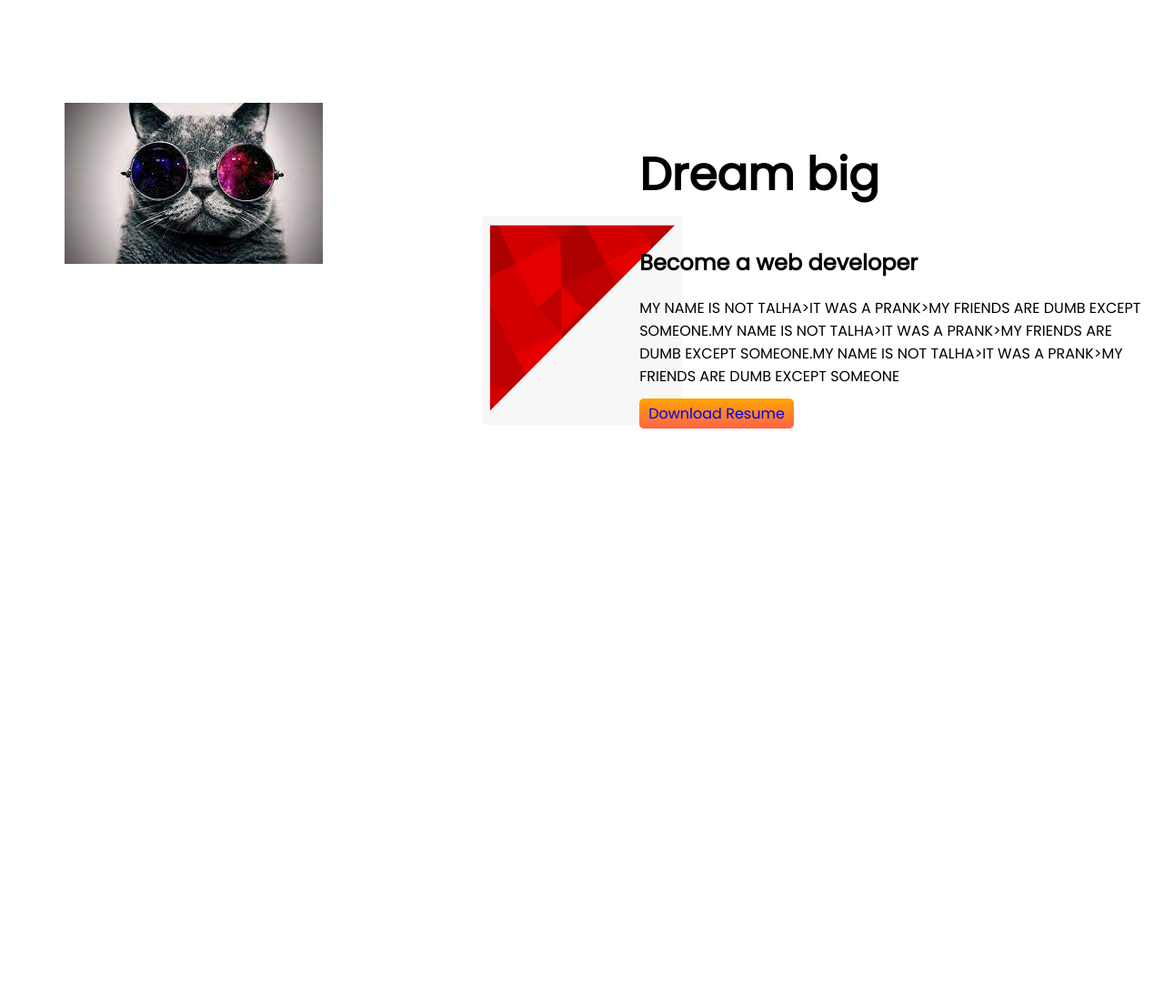
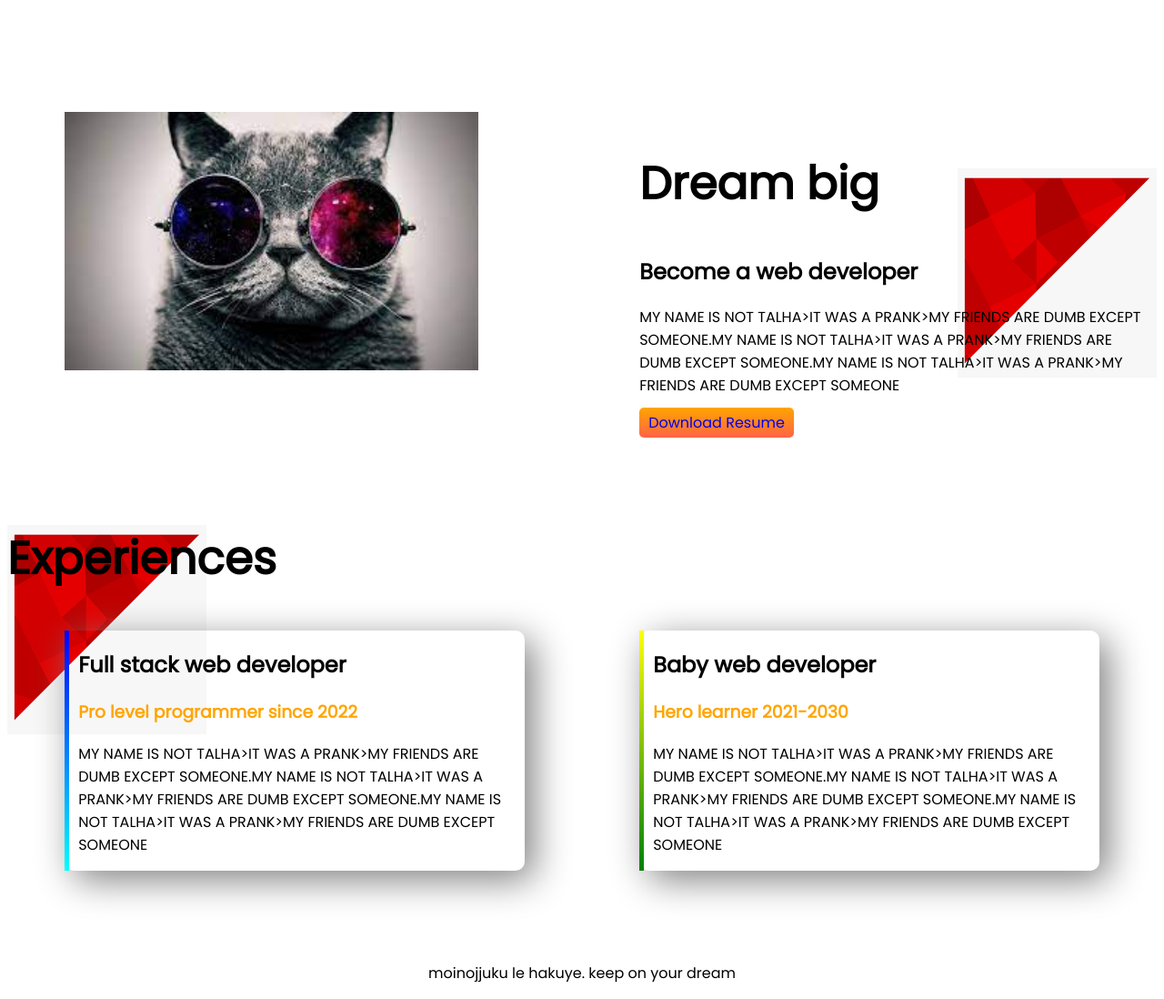
Before and after one commit to THBH1032006/Developer-portfolio, a plain HTML site: page index.html in a window 1280 px wide. Shown: the part 560-1658 px from the top of the page at 91% size. Before the commit the page ends 1127 px from the top, so only its background shows below. Drawn offline with Linux system fonts and the light colour scheme.

Commit message:
lehakuye

```diff
--- a/index.html
+++ b/index.html
@@ -11,7 +11,7 @@
     <link rel="stylesheet" href="style.css">
 </head>
 <body>
-    <section class="top-banner">
+    <section class="top-banner flexible-cntainer">
         <div class="half-width">
             <h1>Welcome to</h1>
             <h1><span>Talha Hasin</span> World</h1>
@@ -23,7 +23,7 @@
             <img src="ugwayy-removebg-preview.png" alt="">
         </div>
     </section>
-    <section class="dream-big">
+    <section class="dream-big flexible-cntainer">
         <div class="half-width">
             <img src="develop.png" alt="">
         </div>
@@ -35,7 +35,28 @@
         </div>
 
     </section>
+    <section class="experience-area">
+        <h1>Experiences</h1>
+        <div class="flexible-cntainer">
 
+           <div class="experience-item">
+            <h2>Full stack web developer</h2>
+            <h3><span>Pro level programmer since 2022</span></h3>
+            <p>MY NAME IS NOT TALHA>IT WAS A PRANK>MY FRIENDS ARE DUMB EXCEPT SOMEONE.MY NAME IS NOT TALHA>IT WAS A PRANK>MY FRIENDS ARE DUMB EXCEPT SOMEONE.MY NAME IS NOT TALHA>IT WAS A PRANK>MY FRIENDS ARE DUMB EXCEPT SOMEONE</p>
+        </div>
+
+            <div id="web-dev-experience" class="experience-item">
+                <h2>Baby web developer</h2>
+                <h3> <span>Hero learner 2021-2030</span></h3>
+                 <p>MY NAME IS NOT TALHA>IT WAS A PRANK>MY FRIENDS ARE DUMB EXCEPT SOMEONE.MY NAME IS NOT TALHA>IT WAS A PRANK>MY FRIENDS ARE DUMB EXCEPT SOMEONE.MY NAME IS NOT TALHA>IT WAS A PRANK>MY FRIENDS ARE DUMB EXCEPT SOMEONE</p>
+
+             </div>
+       </div>
+
+    </section>
+    <footer>
+        <p>moinojjuku le hakuye. keep on your dream</p>
+    </footer>
 
 </body>
 </html>
--- a/style.css
+++ b/style.css
@@ -7,16 +7,18 @@ h1{
 span{
     color:orange;
 }
-section{
+.flexible-cntainer{
     display: flex;
     margin-bottom: 100px;
 }
 .half-width{
     width: 50%;
     padding-left: 5%;
+
 }
-half width img{
+.half-width img{
     width:80%;
+
 }
 .link-button{
     text-decoration: none;
@@ -31,4 +33,32 @@ half width img{
 .dream-big{
     background-image: url(downlod.png);
     background-repeat: no-repeat;
-    background-position: bottom;
+    background-position: right;
+}
+.experience-item{
+    margin-left: 5%;
+    margin-right: 5%;
+    padding-left: 10px;
+    padding-right: 10px;
+    box-shadow: 10px 10px  40px gray;
+    border-radius: 10px;
+    border-left: 5px solid;
+    border-image: linear-gradient(blue,cyan);
+    border-image-slice: 1;
+
+}
+.experience-area{
+    background-image: url(downlod.png);
+    background-repeat: no-repeat;
+}
+
+#web-dev-experience{
+    border-left: 7x solid;
+    border-image: linear-gradient(yellow,green);
+    border-image-slice:1;
+
+}
+footer{
+    text-shadow: grey;
+    text-align: center;
+}
```
